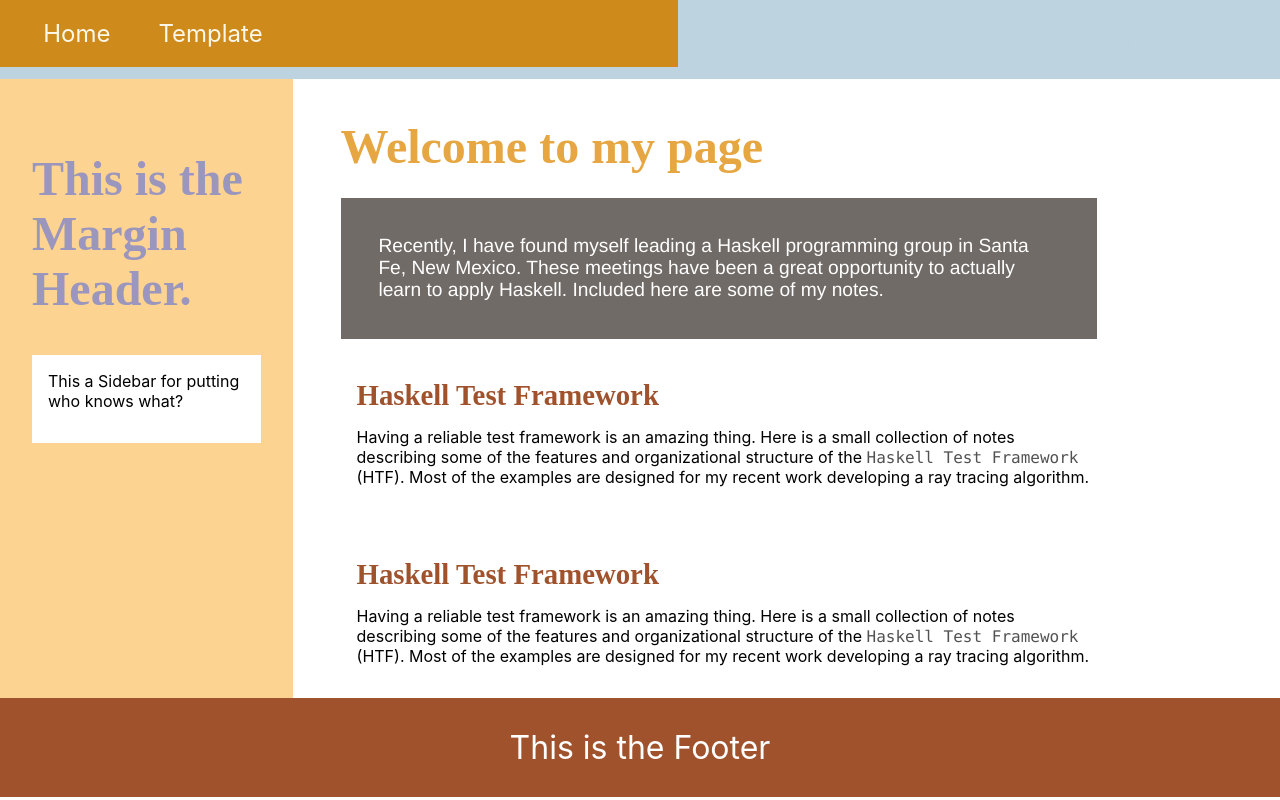
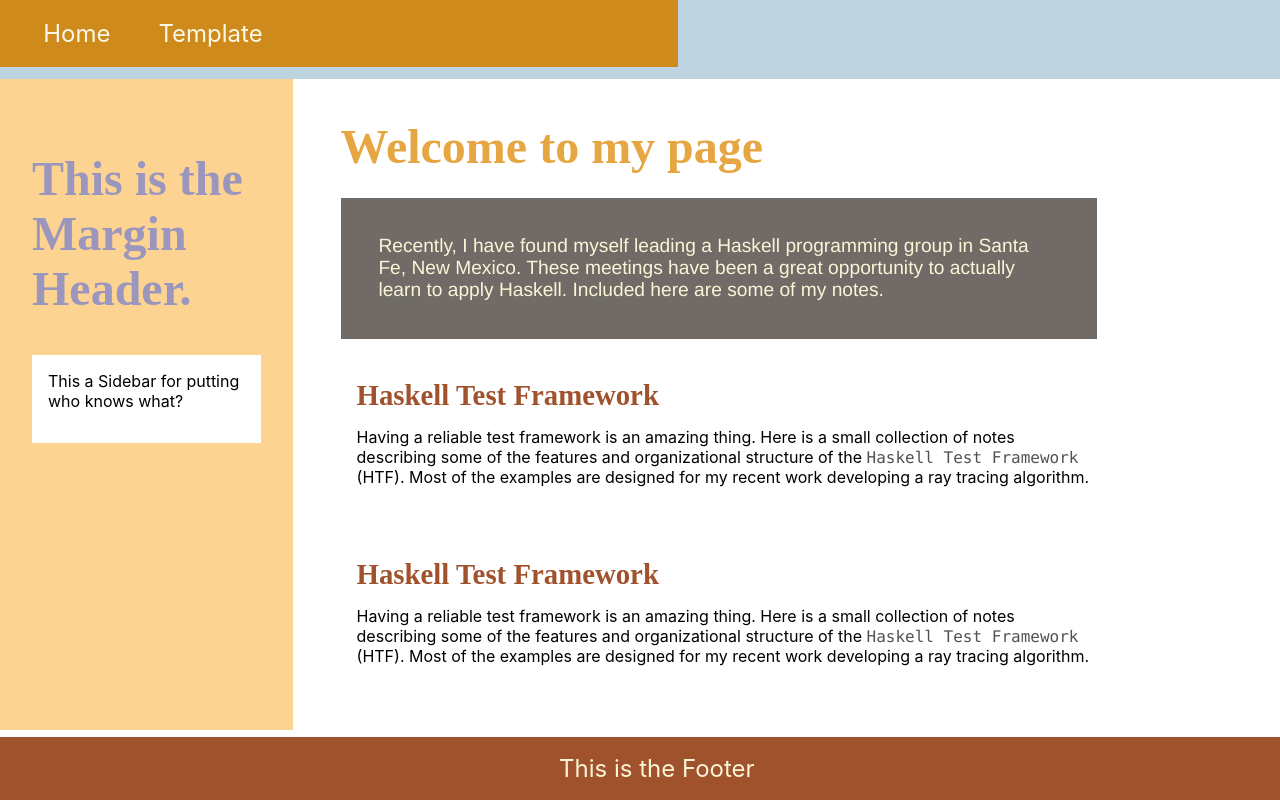
Before and after one commit to jonzingale/Website, a React (Create React App) app: page /template in a window 1280 px wide. Built offline with nearby package versions, Linux system fonts and the light colour scheme; a web font is replaced by a local one.

Commit message:
footer follow page

```diff
--- a/src/css/test-template.css
+++ b/src/css/test-template.css
@@ -53,6 +53,7 @@ header {
 article {
   padding-left: 3em;
   grid-area: content;
+  padding-bottom: 2em;
 }
 
 .sidebar-left {
@@ -67,16 +68,23 @@ article {
 }
 
 footer {
+  /*footer follows page*/
+  position: fixed;
+  bottom: 0;
+  width: 100%;
+
   grid-area: footer;
-  color: var(--global-color-v4);
+  /*color: var(--global-color-v4);*/
+  color: #faf5d6; /* eggshell */
   background-color: var(--global-color-rust);
   text-align: center;
-  font-size: 2em;
-  padding: 30px;
+  font-size: 1.5em;
+  padding: 0.7em;
 }
 
 .introduction {
   color: var(--global-color-v4);
+  color: #faf5d6;  /*eggshell */
   background-color: var(--global-color-v2);
 
   padding: 5%;
```
